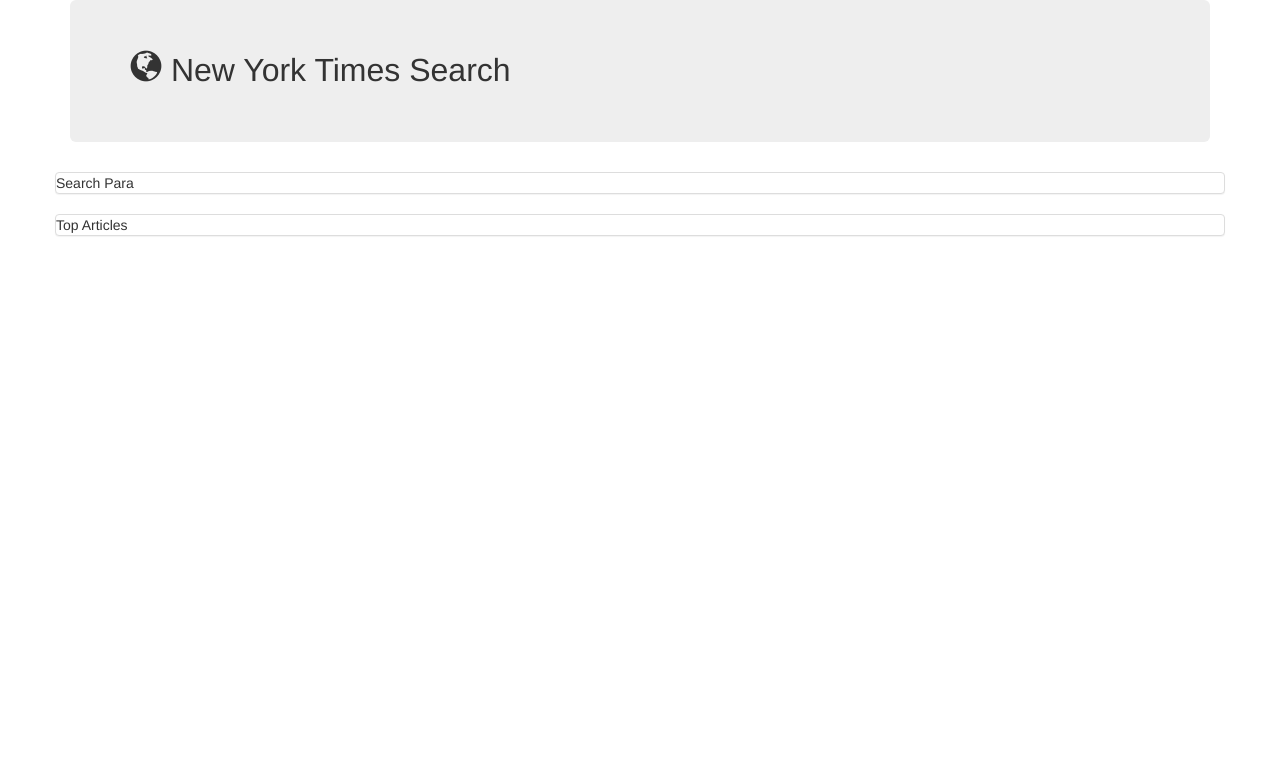
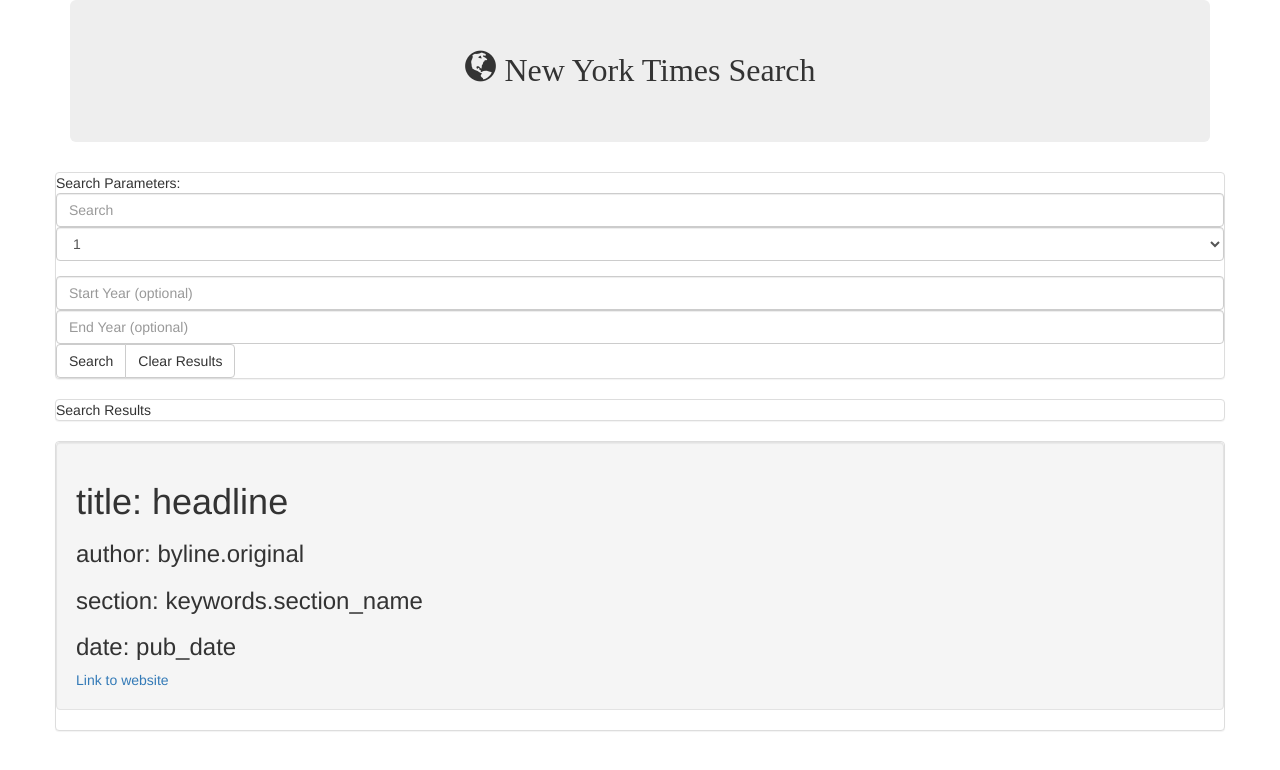
Before and after one commit to christin3/NYT-Group-Project, a plain HTML site: page index.html in a window 1280 px wide. Drawn offline with nearby package versions, Linux system fonts and the light colour scheme.

Commit message:
added wells and search window

```diff
--- a/index.html
+++ b/index.html
@@ -11,19 +11,60 @@
 
 <div class="jumbotron">
    <span class="glyphicon glyphicon-globe"> </span> New York Times Search
+</div>
+
+
+
+    <div class="row search">
+        <div class="panel panel-default">
+Search Parameters:
+
+            <input type="text" class="form-control" placeholder="Search" aria-describedby="basic-addon1">
+
+
+                <div class="form-group">
+                    <select class="form-control" id="numberRecord">
+                        <option value ="1">1 </option>
+                        <option value ="5">5</option>
+                        <option value ="10">10</option>
+                        </select>
+
+                </div><!-- /input-group -->
+
+
+            <input type="text" class="form-control" placeholder="Start Year (optional)" aria-describedby="basic-addon1">
+
+            <input type="text" class="form-control" placeholder="End Year (optional)" aria-describedby="basic-addon1">
+
+
+            <div class="btn-group" role="group" aria-label="...">
+                <button type="button" class="btn btn-default">Search</button>
+                <button type="button" class="btn btn-default">Clear Results</button>
+
+        </div>
+        </div>
+    </div>
+            <div class="row returnResults">
+                <div class="panel panel-default">
+                    Search Results </div></div>
+
+<div class = "row ">
+    <div class=" panel panel-default">
+
+    <div class="well" id ="">
+       <h1> title:  headline</h1>
+        <h3>author: byline.original</h3>
+        <h3>section: keywords.section_name</h3>
+        <h3> date: pub_date</h3>
+        <a href=""> Link to website</a>
+    </div>
+
 
 </div>
 
-    <div class="row search">
-        <div class="panel panel-default">
-            Search Para</div></div>
-            <div class="row articles">
-                <div class="panel panel-default">
-                    Top Articles</div></div>
+</div>
 
 
-
-        </div>
 
 
 
@@ -37,6 +78,8 @@
 <style>
     .jumbotron{
         font-size:xx-large;
+        text-align: center;
+        font-family: "American Typewriter";
 
 
     }
@@ -47,8 +90,7 @@
 
     }
 
-    .articles{
-
+    .returnResults
 
 
     }
```
